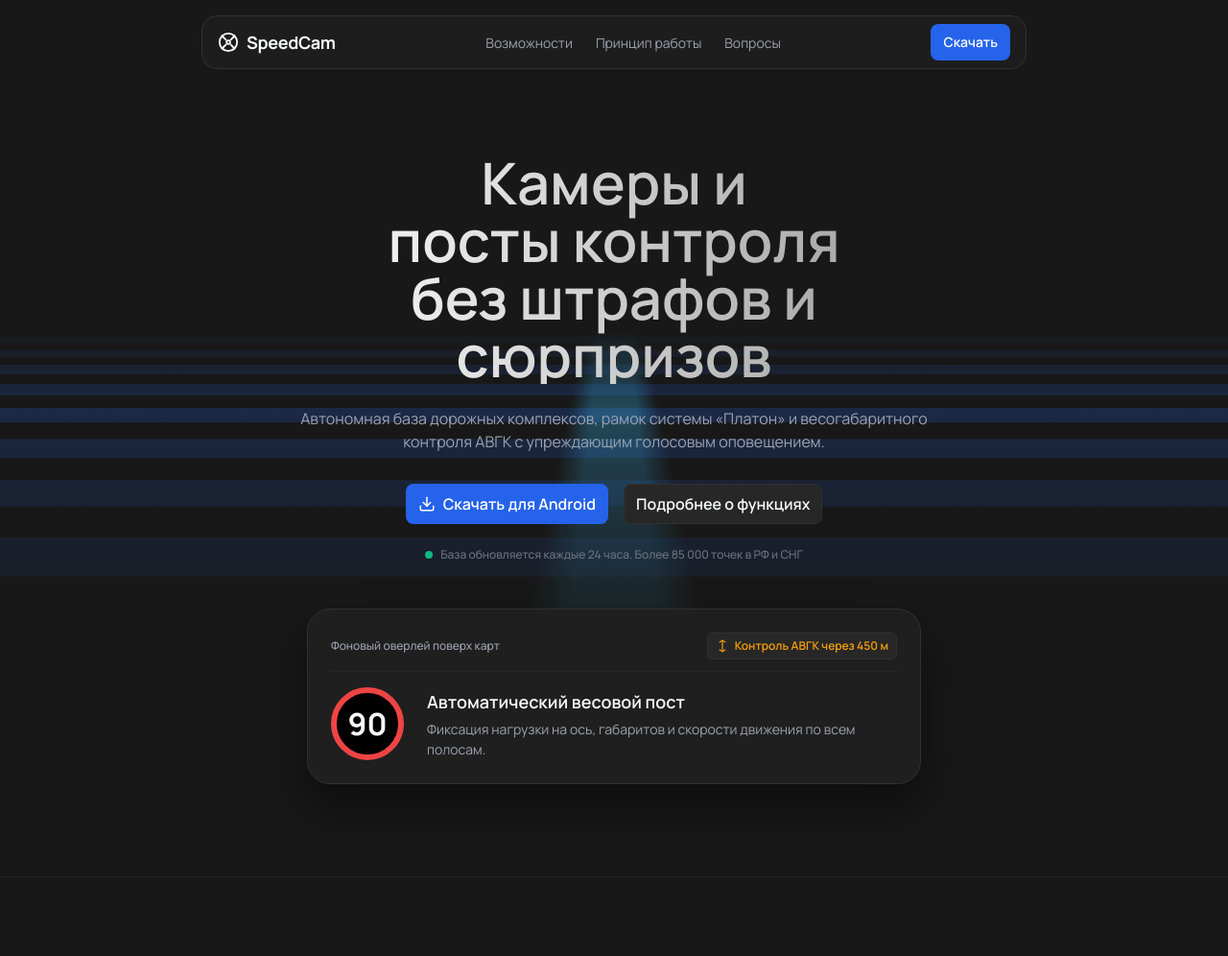
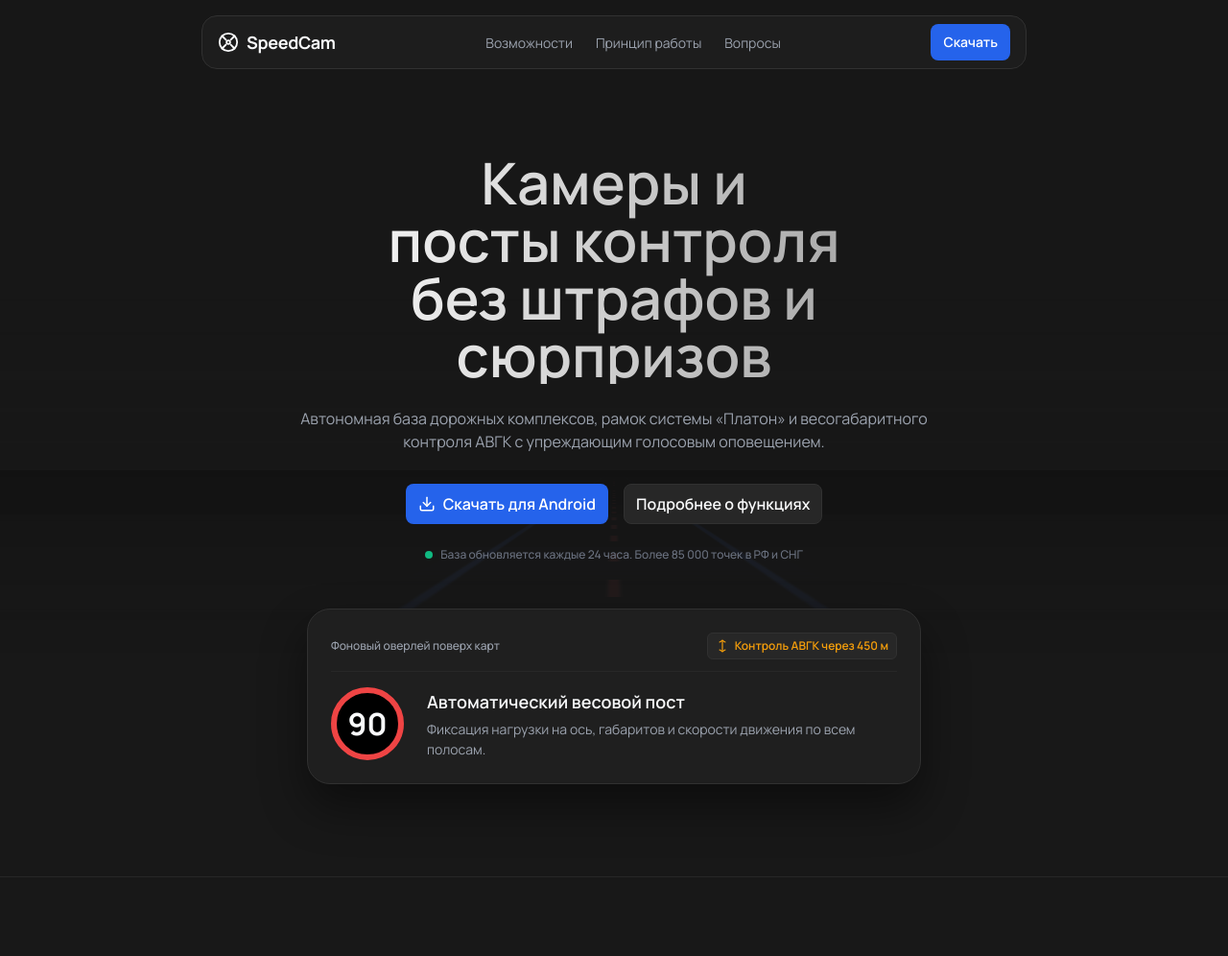
Before and after one commit to Mishakorobov/Mishakorobov.github.io, a plain HTML site: page index.html in a window 1280 px wide. Shown: the top 996 px of the page at 96% size. Drawn offline with Linux system fonts and the light colour scheme; animation ran at ten frames a second.

Commit message:
Replace CSS road background with WebGL shader

```diff
--- a/index.html
+++ b/index.html
@@ -82,38 +82,18 @@
       position: relative;
     }
 
-    /* CSS Road Perspective Background */
-    .css-road-perspective {
+    /* WebGL Highway Perspective Shader */
+    .road-shader-bg {
       position: absolute;
       top: 0;
       left: 0;
       width: 100%;
-      height: 640px;
-      overflow: hidden;
-      perspective: 450px;
+      height: 720px;
       pointer-events: none;
       z-index: 0;
-    }
-
-    .road-grid-plane {
-      position: absolute;
-      top: 20%;
-      left: -50%;
-      width: 200%;
-      height: 100%;
-      transform: rotateX(75deg);
-      background:
-        linear-gradient(90deg, transparent 48%, rgba(56, 189, 248, 0.3) 49%, rgba(56, 189, 248, 0.3) 51%, transparent 52%),
-        repeating-linear-gradient(0deg, transparent 0px, transparent 32px, rgba(37, 99, 235, 0.22) 32px, rgba(37, 99, 235, 0.22) 64px);
-      background-size: 100% 64px;
-      animation: moveRoad 1.2s linear infinite;
-      mask-image: linear-gradient(180deg, transparent 0%, #000000 45%, transparent 95%);
-      -webkit-mask-image: linear-gradient(180deg, transparent 0%, #000000 45%, transparent 95%);
-    }
-
-    @keyframes moveRoad {
-      from { background-position-y: 0px; }
-      to { background-position-y: 64px; }
+      opacity: 0.45;
+      mask-image: linear-gradient(180deg, #000000 40%, transparent 95%);
+      -webkit-mask-image: linear-gradient(180deg, #000000 40%, transparent 95%);
     }
 
     /* Typography Scale */
@@ -607,8 +587,8 @@
         opacity: 1 !important;
         transition: none !important;
       }
-      .road-grid-plane {
-        animation: none !important;
+      .road-shader-bg {
+        display: none;
       }
     }
   </style>
@@ -617,10 +597,8 @@
 
   <a href="#main-content" class="skip-link">Перейти к основному содержимому</a>
 
-  <!-- Animated CSS Road Perspective Background -->
-  <div class="css-road-perspective" aria-hidden="true">
-    <div class="road-grid-plane"></div>
-  </div>
+  <!-- WebGL Road Highway Shader Background -->
+  <canvas id="road-canvas" class="road-shader-bg" aria-hidden="true"></canvas>
 
   <header class="header-nav">
     <nav class="nav-pill" aria-label="Главная навигация">
@@ -713,7 +691,7 @@
           <div class="icon-box">
             <svg width="22" height="22" viewBox="0 0 24 24" fill="none" stroke="currentColor" stroke-width="1.75" stroke-linecap="round" stroke-linejoin="round">
               <rect x="1" y="3" width="15" height="13"></rect>
-              <polygon points="16 8 20 8 23 11 23 16 16 16 16 8"></polygon>
+              <polygon points="16 8 20 8 23 11 23 16 16 16 8"></polygon>
               <circle cx="5.5" cy="18.5" r="2.5"></circle>
               <circle cx="18.5" cy="18.5" r="2.5"></circle>
             </svg>
@@ -882,6 +860,96 @@
   </footer>
 
   <script>
+    // WebGL Procedural Highway Perspective Shader
+    const roadCanvas = document.getElementById('road-canvas');
+    if (roadCanvas) {
+      const gl = roadCanvas.getContext('webgl') || roadCanvas.getContext('experimental-webgl');
+      if (gl) {
+        const vsSource = `
+          attribute vec2 p;
+          void main() {
+            gl_Position = vec4(p, 0.0, 1.0);
+          }
+        `;
+        const fsSource = `
+          precision mediump float;
+          uniform vec2 u_res;
+          uniform float u_time;
+
+          void main() {
+            vec2 uv = (gl_FragCoord.xy - 0.5 * u_res) / u_res.y;
+
+            float horizon = uv.y + 0.18;
+            if (horizon > 0.0) {
+              gl_FragColor = vec4(0.094, 0.094, 0.094, 1.0);
+              return;
+            }
+
+            float z = 1.0 / abs(horizon);
+            float x = uv.x * z;
+
+            float road = smoothstep(2.0, 1.9, abs(x));
+            float centerMark = smoothstep(0.08, 0.02, abs(x)) * step(0.3, sin(z * 3.0 - u_time * 7.5));
+            float sideLines = smoothstep(0.08, 0.02, abs(abs(x) - 1.5));
+
+            vec3 col = vec3(0.094, 0.094, 0.094);
+            col = mix(col, vec3(0.12, 0.12, 0.13), road);
+            col += vec3(0.145, 0.388, 0.921) * sideLines * 0.9;
+            col += vec3(0.937, 0.267, 0.267) * centerMark * 0.8;
+
+            float depthFade = clamp(abs(horizon) * 4.2, 0.0, 1.0);
+            gl_FragColor = vec4(col * depthFade, 1.0);
+          }
+        `;
+
+        function compileShader(type, src) {
+          const s = gl.createShader(type);
+          gl.shaderSource(s, src);
+          gl.compileShader(s);
+          return s;
+        }
+
+        const prog = gl.createProgram();
+        gl.attachShader(prog, compileShader(gl.VERTEX_SHADER, vsSource));
+        gl.attachShader(prog, compileShader(gl.FRAGMENT_SHADER, fsSource));
+        gl.linkProgram(prog);
+        gl.useProgram(prog);
+
+        const buf = gl.createBuffer();
+        gl.bindBuffer(gl.ARRAY_BUFFER, buf);
+        gl.bufferData(gl.ARRAY_BUFFER, new Float32Array([
+          -1, -1,  1, -1, -1,  1,
+          -1,  1,  1, -1,  1,  1
+        ]), gl.STATIC_DRAW);
+
+        const posAttr = gl.getAttribLocation(prog, 'p');
+        gl.enableVertexAttribArray(posAttr);
+        gl.vertexAttribPointer(posAttr, 2, gl.FLOAT, false, 0, 0);
+
+        const uRes = gl.getUniformLocation(prog, 'u_res');
+        const uTime = gl.getUniformLocation(prog, 'u_time');
+
+        function resizeCanvas() {
+          const dpr = Math.min(window.devicePixelRatio || 1, 2);
+          roadCanvas.width = roadCanvas.clientWidth * dpr;
+          roadCanvas.height = roadCanvas.clientHeight * dpr;
+          gl.viewport(0, 0, roadCanvas.width, roadCanvas.height);
+        }
+        window.addEventListener('resize', resizeCanvas);
+        resizeCanvas();
+
+        let startTime = performance.now();
+        function renderRoad() {
+          const t = (performance.now() - startTime) * 0.001;
+          gl.uniform2f(uRes, roadCanvas.width, roadCanvas.height);
+          gl.uniform1f(uTime, t);
+          gl.drawArrays(gl.TRIANGLES, 0, 6);
+          requestAnimationFrame(renderRoad);
+        }
+        requestAnimationFrame(renderRoad);
+      }
+    }
+
     // Prepare Tagline Text for Word-by-Word Reveal
     const taglineEl = document.getElementById('tagline-text');
     if (taglineEl) {
```
